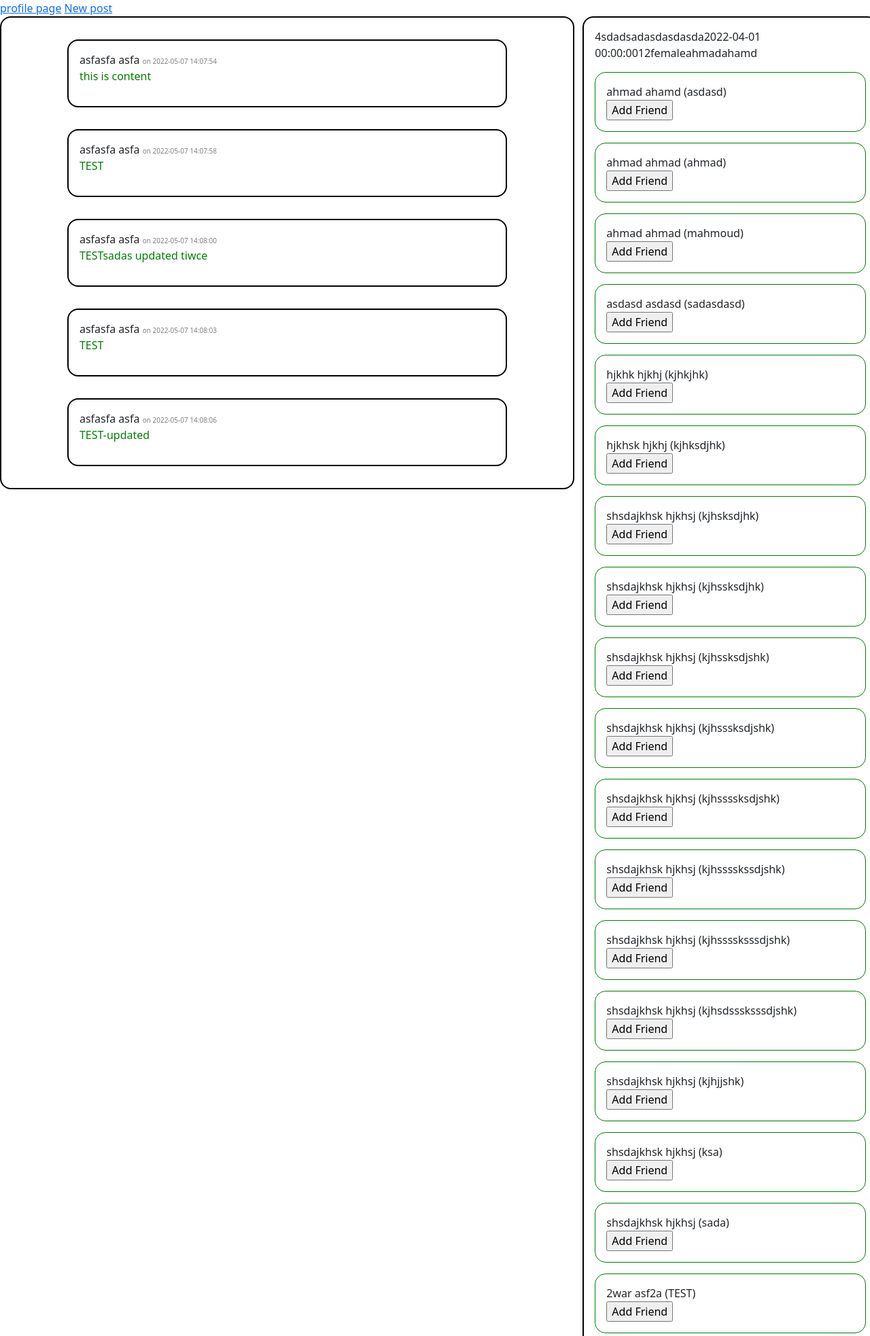
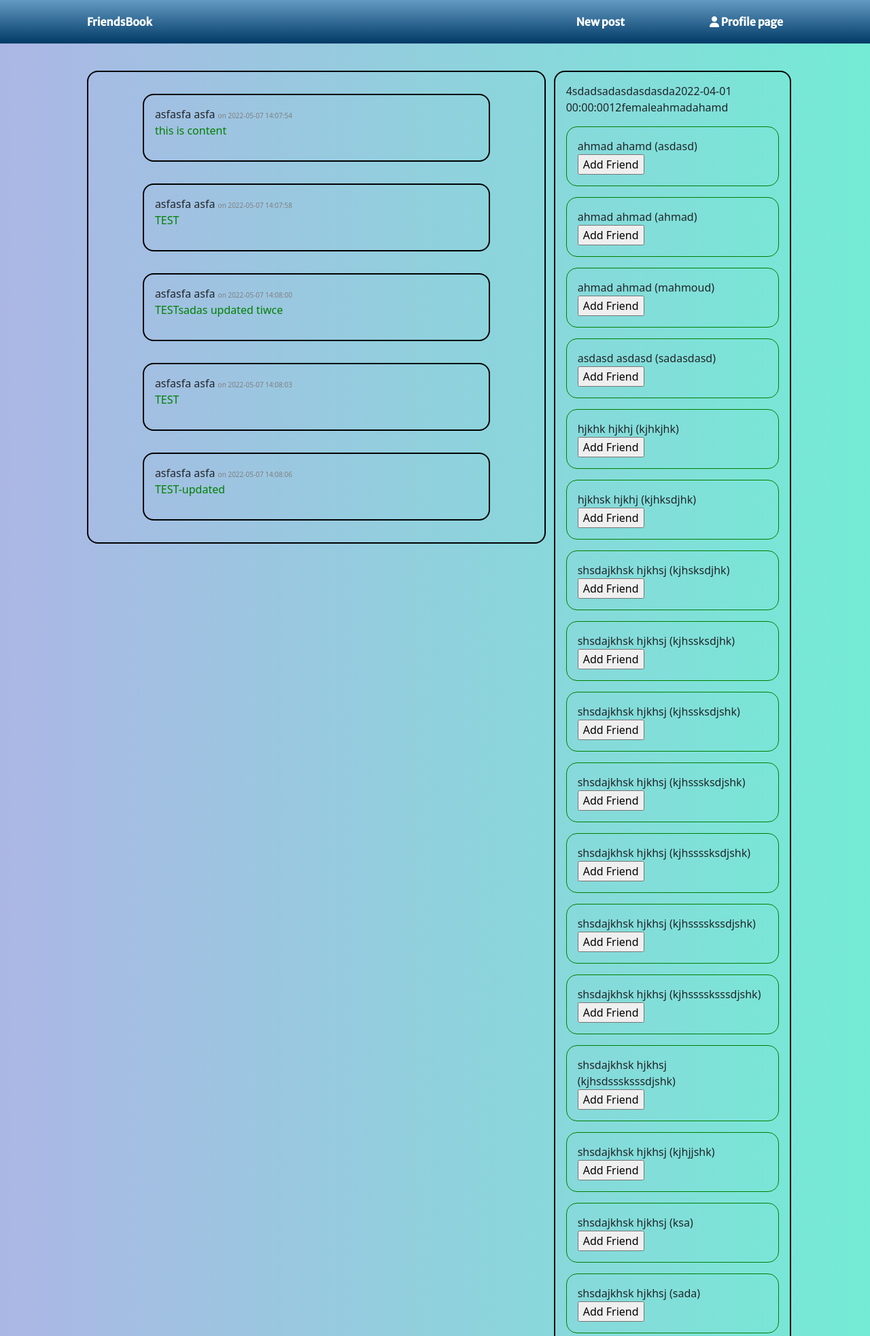
Before and after one commit to iyassalah/Friends-Book, a PHP site: page /homepage.php in a window 1280 px wide. Shown: the top 1966 px of the page at 68% size. Run offline with PHP 8.4, Linux system fonts and the light colour scheme; a user stored in the database is signed in; data comes from the database, SQL or seed files in the repository; some libraries are stand-ins or nearby versions.

Commit message:
styling navbar

```diff
--- a/Pages/homepage.php
+++ b/Pages/homepage.php
@@ -17,15 +17,34 @@ if (isset($_POST["request_recipient"]) && isset($_SESSION["data"]["user_id"])) {
     <meta http-equiv="X-UA-Compatible" content="IE=edge">
     <meta name="viewport" content="width=device-width, initial-scale=1.0">
     <title>Document</title>
-    <link href="https://cdn.jsdelivr.net/npm/bootstrap@5.1.3/dist/css/bootstrap.min.css" rel="stylesheet" integrity="sha384-1BmE4kWBq78iYhFldvKuhfTAU6auU8tT94WrHftjDbrCEXSU1oBoqyl2QvZ6jIW3" crossorigin="anonymous">
+    <link href="https://cdn.jsdelivr.net/npm/bootstrap@5.1.3/dist/css/bootstrap.min.css" rel="stylesheet"
+        integrity="sha384-1BmE4kWBq78iYhFldvKuhfTAU6auU8tT94WrHftjDbrCEXSU1oBoqyl2QvZ6jIW3" crossorigin="anonymous">3
+    <link rel="preconnect" href="https://fonts.googleapis.com">
+    <link rel="preconnect" href="https://fonts.gstatic.com" crossorigin>
+    <link href="https://fonts.googleapis.com/css2?family=Merriweather+Sans:wght@500&display=swap" rel="stylesheet">
+    <script src="https://kit.fontawesome.com/a076d05399.js" crossorigin="anonymous"></script>
+    <script src="https://kit.fontawesome.com/7f83ce35c1.js" crossorigin="anonymous"></script>
     <style>
-        <?php include '../Styles/timeline.css'; ?><?php include '../Styles/popups.css'; ?>
+    <?php include '../Styles/timeline.css';?>
+    <?php include '../Styles/homepage.css';?>
+    <?php include '../Styles/popups.css';?>
     </style>
 </head>
 
 <body>
-    <a href="./profile.php">profile page</a>
-    <a href="./postform.php">New post</a>
+    <nav class="mynav">
+        <div class="nav-container">
+            <div class="nav-part">
+                <a class="nav-font logo" href="./homepage.php">FriendsBook</a>
+            </div>
+            <div class="nav-part">
+                <a class="nav-font white-font logo" href="./postform.php"><i class="fa-solid fa-memo white-font"></i> New post</a>
+                <a class="nav-font white-font logo" href=" ./profile.php"><i class="fa-solid fa-user white-font"></i> Profile page</a>
+            </div>
+        </div>
+    </nav>
+
+    <section class="main-section">
         <div class="row">
             <div class="col-sm-8">
                 <?php
@@ -47,6 +66,7 @@ if (isset($_POST["request_recipient"]) && isset($_SESSION["data"]["user_id"])) {
                 ?>
             </div>
         </div>
+    </section>
 </body>
 
 </html>
--- a/Pages/user_login.php
+++ b/Pages/user_login.php
@@ -2,7 +2,7 @@
     // require "../Back_End/configure_database.php";
     // require "./Back_End/check_user.php";
     require_once "../models/login.php";
-    session_start();
+    // session_start();
 
     $username = $_POST['username'];
     $password = $_POST['password'];
--- /dev/null
+++ b/Styles/homepage.css
@@ -0,0 +1,61 @@
+body {
+  height: 100vh;
+  background: #74ebd5;
+  background: linear-gradient(to right, #ACB6E5, #74ebd5);
+}
+
+.main-section {
+  width: 80vw;
+  margin: auto;
+  margin-top: 10vh;
+}
+
+.nav-font {
+  font-family: "Merriweather Sans", sans-serif;
+}
+
+.white-font {
+  color: white;
+}
+
+.icon-size {
+  width: 0.5rem;
+  height: 0.5rem;
+}
+
+.mynav {
+  height: 8vh;
+  width: 100vw;
+  position: absolute;
+  top: 0;
+  top-border-color: #4d80b9;
+  background: rgb(99, 154, 195);
+  background: linear-gradient(to bottom, rgb(99, 154, 195) 0%, rgb(0, 58, 102) 100%);
+}
+.mynav a {
+  text-decoration: none;
+}
+.mynav a:hover, .mynav a:focus {
+  color: white;
+  background-color: #4d80b9;
+  transform: scale(1.1);
+}
+.mynav .nav-container {
+  display: flex;
+  margin: auto;
+  width: 80vw;
+  height: 100%;
+  justify-content: space-between;
+  align-items: center;
+}
+.mynav .nav-container .logo {
+  font-weight: 600;
+  color: white;
+}
+.mynav .nav-container .nav-part {
+  display: flex;
+  justify-content: space-between;
+  align-items: center;
+  width: 30%;
+  height: 100%;
+}/*# sourceMappingURL=homepage.css.map */
--- a/models/login.php
+++ b/models/login.php
@@ -3,7 +3,6 @@ require_once('../helpers/db.php');
 session_start();
 function login(string $username, string $password)
 {
-
     $query = "SELECT *, COUNT(*) AS success FROM users WHERE password = '$password' AND username = '$username';";
     $result = mysqli_query(db(), $query);
     if ($result) {
```
Also changed, not shown: Pages/profile.php (+13 -1 lines), Styles/homepage.sass (added, +62 -0 lines), Styles/profilepage.css (added, +49 -0 lines), Styles/profilepage.sass (added, +45 -0 lines), Pages/index.php (line endings or trailing spaces), helpers/db.php (line endings or trailing spaces), models/add-friend-request.php (line endings or trailing spaces), 2 other files. Lines whose indentation alone changed are shown as unchanged.
